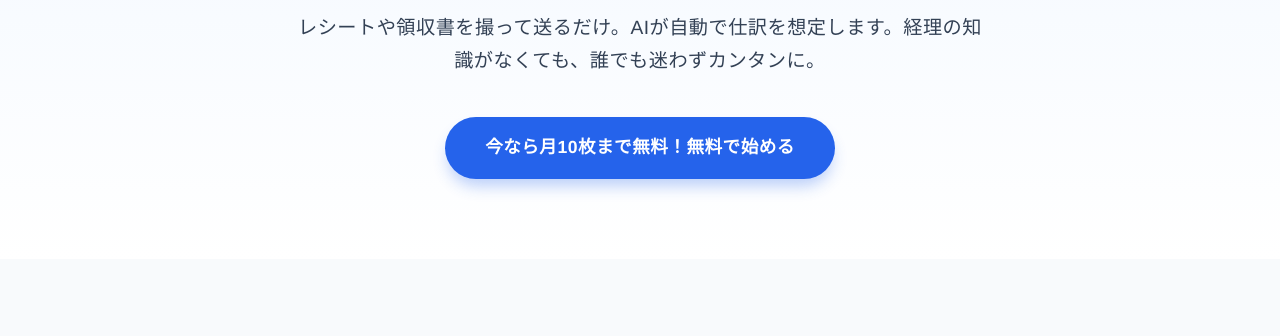
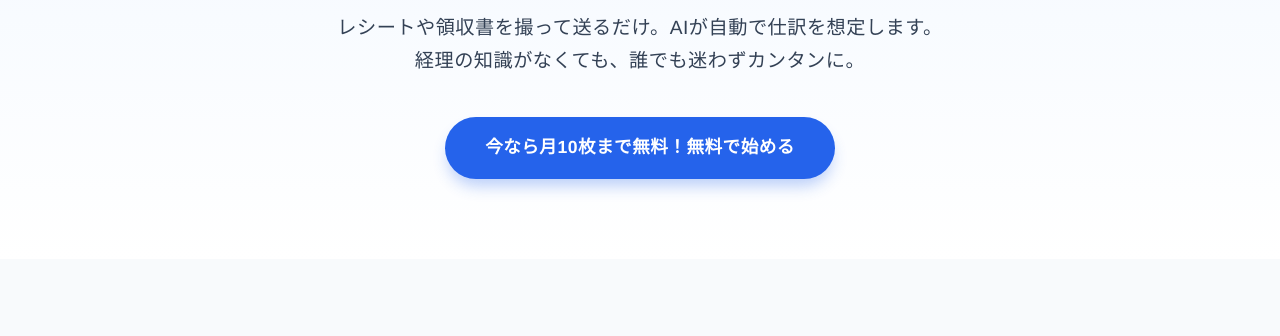
Before and after one commit to Tumugi-Capital/torudakekeiri, a plain HTML site: page index.html in a window 1280 px wide. Shown: the part 360-696 px from the top of the page. Drawn offline with Linux system fonts and the light colour scheme.

Commit message:
Update index.html

```diff
--- a/index.html
+++ b/index.html
@@ -586,7 +586,7 @@
             <div class="container">
                 <span class="hero-badge">今なら月10枚まで無料キャンペーン中！</span>
                 <h1>経理は「撮るだけ」の時代へ。<br>スマホひとつで完了する次世代AI経理</h1>
-                <p>レシートや領収書を撮って送るだけ。AIが自動で仕訳を想定します。経理の知識がなくても、誰でも迷わず<span class="nowrap">カンタンに。</span></p>
+                <p>レシートや領収書を撮って送るだけ。AIが自動で仕訳を想定します。<br>経理の知識がなくても、誰でも迷わず<span class="nowrap">カンタンに。</span></p>
                 <!-- ヒーローエリアのボタン -->
                 <a href="https://lin.ee/RYKWAXN" class="btn-cta" target="_blank" rel="noopener noreferrer">今なら月10枚まで無料！無料で始める</a>
             </div>
```
